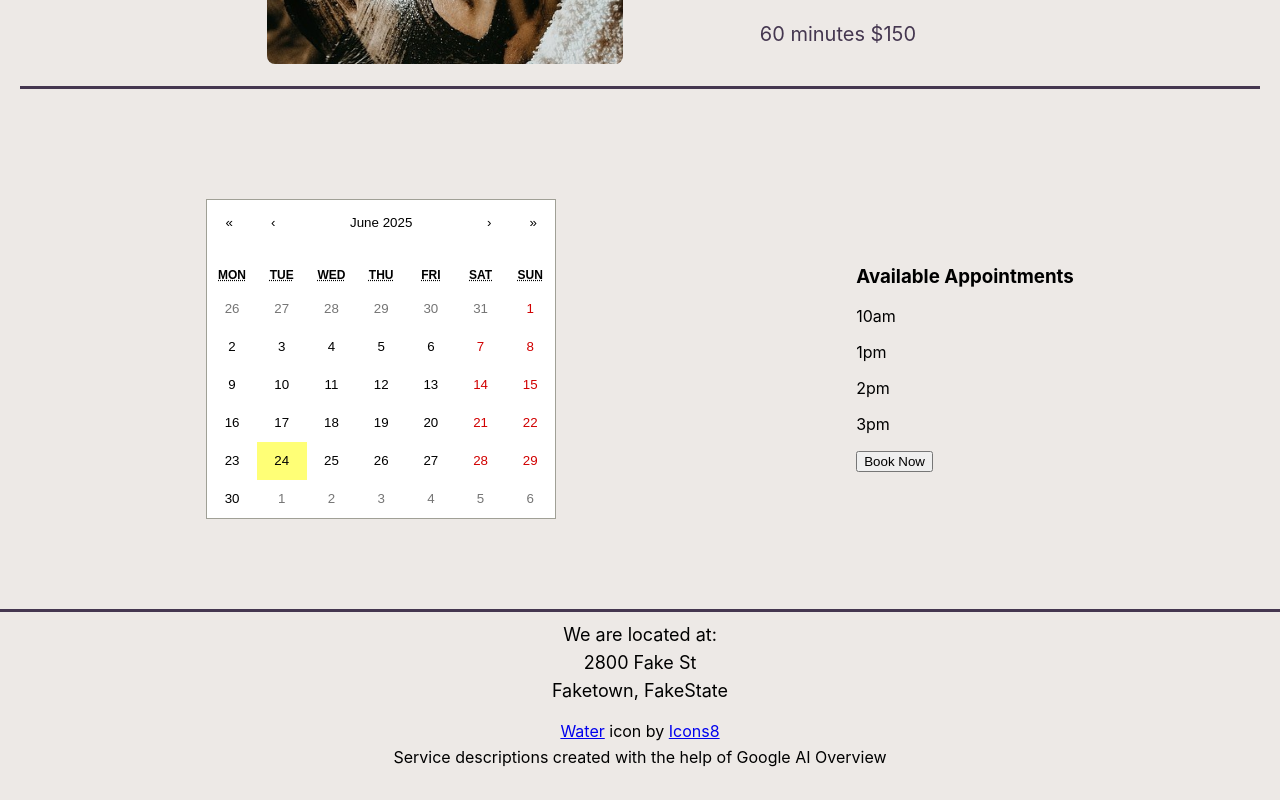
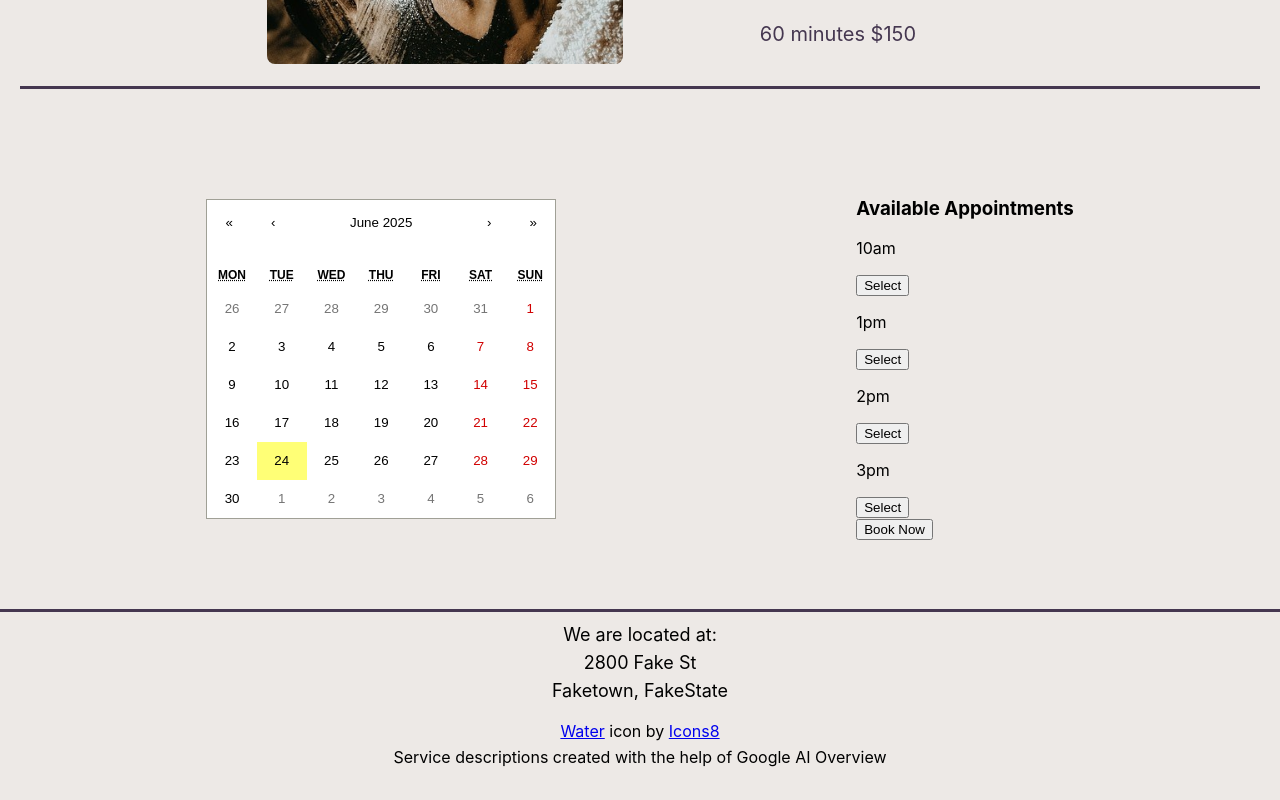
Before and after one commit to LaurenCummings/spa-project, a React (Vite) app: page / in a window 1280 px wide. Shown: the part 3684-4484 px from the top of the page. Built offline with nearby package versions, Linux system fonts and the light colour scheme; a web font is replaced by a local one.

Commit message:
started structuring appointment info

```diff
--- a/src/components/BookNow.jsx
+++ b/src/components/BookNow.jsx
@@ -10,10 +10,22 @@ function BookNow() {
             </div>
             <div className="appointment-info">
                 <h3>Available Appointments</h3>
-                <p>10am</p>
-                <p>1pm</p>
-                <p>2pm</p>
-                <p>3pm</p>
+                <div className="appointment">
+                    <p>10am</p>
+                    <button>Select</button>
+                </div>
+                <div className="appointment">
+                    <p>1pm</p>
+                    <button>Select</button>
+                </div>
+                <div className="appointment">
+                    <p>2pm</p>
+                    <button>Select</button>
+                </div>
+                <div className="appointment">
+                    <p>3pm</p>
+                    <button>Select</button>
+                </div>
                 <button>Book Now</button>
             </div>
         </div>
```
